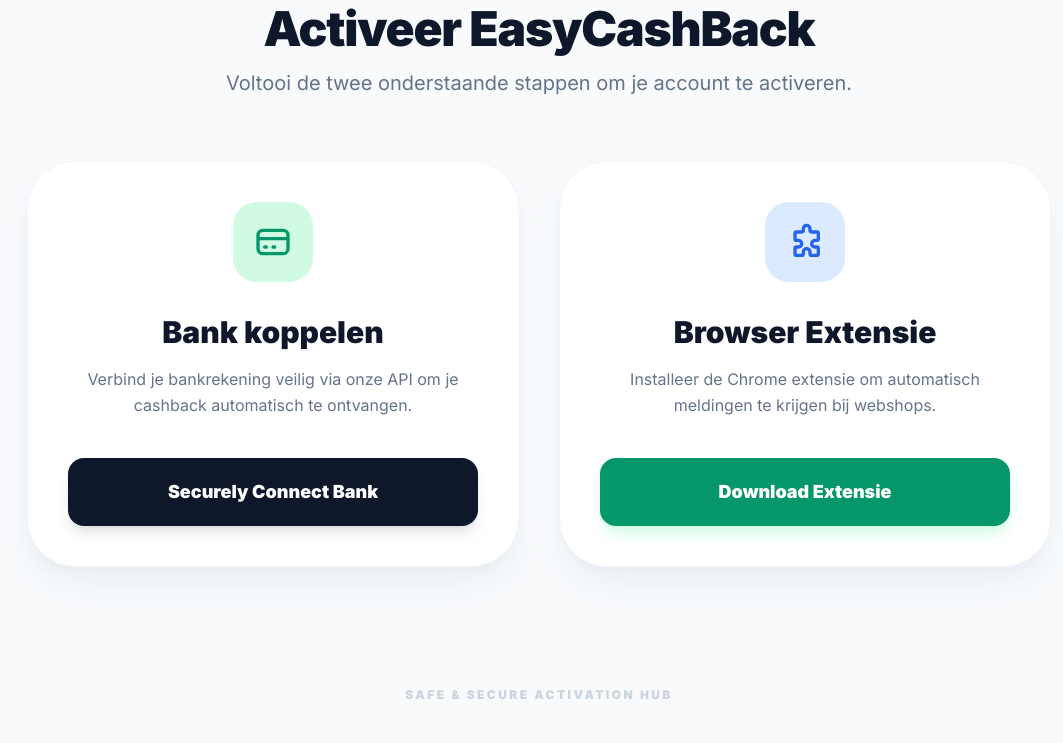
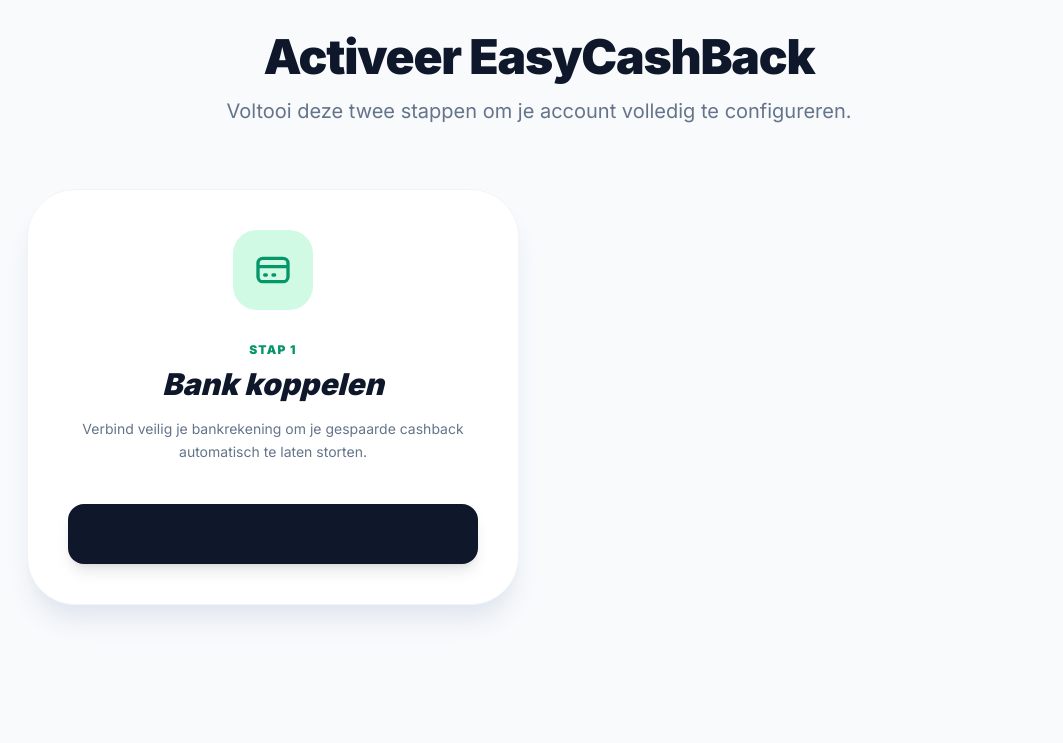
Before and after one commit to sakab413/mijn-stripe-app, a Flask app: page / in a window 1280 px wide. Shown: the part 87-830 px from the top of the page, without its empty margins (101-1164 px from the left). After the commit the page ends 705 px from the top, so only its background shows below. Run offline with Flask 3, Linux system fonts and the light colour scheme; some libraries are stand-ins or nearby versions.

Commit message:
Update index.html

```diff
--- a/templates/index.html
+++ b/templates/index.html
@@ -3,15 +3,18 @@
 <head>
     <meta charset="UTF-8">
     <meta name="viewport" content="width=device-width, initial-scale=1.0">
-    <title>EasyCashBack | Activatie</title>
+    <title>EasyCashBack | Activatie Hub</title>
     <script src="https://cdn.tailwindcss.com"></script>
     <link href="https://fonts.googleapis.com/css2?family=Inter:wght@400;700;900&display=swap" rel="stylesheet">
-    <style>body { font-family: 'Inter', sans-serif; }</style>
+    <style>
+        body { font-family: 'Inter', sans-serif; }
+        .card-shadow { shadow-xl shadow-slate-200/50 }
+    </style>
 </head>
 <body class="bg-slate-50 text-slate-900 min-h-screen flex flex-col">
 
     <nav class="p-8 max-w-7xl mx-auto w-full">
-        <a href="HIER_JOUW_GOOGLE_AI_STUDIO_LINK" class="inline-flex items-center text-slate-400 hover:text-emerald-600 font-bold transition group">
+        <a href="javascript:history.back()" class="inline-flex items-center text-slate-400 hover:text-emerald-600 font-bold transition group">
             <span class="mr-2 transform group-hover:-translate-x-1 transition-transform text-xl">←</span>
             Terug naar de website
         </a>
@@ -19,46 +22,24 @@
 
     <main class="flex-grow flex items-center justify-center px-6 pb-20">
         <div class="max-w-5xl w-full">
+
             <div class="text-center mb-16">
-                <h1 class="text-5xl font-black mb-4 tracking-tight">Activeer EasyCashBack</h1>
-                <p class="text-xl text-slate-500">Voltooi de twee onderstaande stappen om je account te activeren.</p>
+                <h1 class="text-5xl font-black mb-4 tracking-tight text-slate-900">Activeer EasyCashBack</h1>
+                <p class="text-xl text-slate-500">Voltooi deze twee stappen om je account volledig te configureren.</p>
             </div>
 
             <div class="grid md:grid-cols-2 gap-10">
 
-                <div class="bg-white p-10 rounded-[3rem] shadow-xl shadow-slate-200/50 border border-slate-100 flex flex-col items-center text-center transition-all hover:scale-[1.02]">
+                <div class="bg-white p-10 rounded-[3rem] shadow-xl shadow-slate-200 border border-slate-100 flex flex-col items-center text-center transition-all hover:scale-[1.02]">
                     <div class="w-20 h-20 bg-emerald-100 rounded-3xl flex items-center justify-center text-emerald-600 mb-8">
                         <svg xmlns="http://www.w3.org/2000/svg" class="h-10 w-10" fill="none" viewBox="0 0 24 24" stroke="currentColor">
                             <path stroke-linecap="round" stroke-linejoin="round" stroke-width="2" d="M3 10h18M7 15h1m4 0h1m-7 4h12a3 3 0 003-3V8a3 3 0 00-3-3H6a3 3 0 00-3 3v8a3 3 0 003 3z" />
                         </svg>
                     </div>
-                    <h2 class="text-3xl font-black mb-4">Bank koppelen</h2>
-                    <p class="text-slate-500 mb-10 leading-relaxed">Verbind je bankrekening veilig via onze API om je cashback automatisch te ontvangen.</p>
-                    <a href="/dashboard" class="w-full bg-slate-900 text-white py-5 rounded-2xl font-black text-lg hover:bg-emerald-600 transition shadow-lg">
-                        Securely Connect Bank
-                    </a>
-                </div>
+                    <h3 class="text-xs font-black text-emerald-600 uppercase tracking-widest mb-2">Stap 1</h3>
+                    <h2 class="text-3xl font-black mb-4 italic">Bank koppelen</h2>
+                    <p class="text-slate-500 mb-10 leading-relaxed text-sm">Verbind veilig je bankrekening om je gespaarde cashback automatisch te laten storten.</p>
 
-                <div class="bg-white p-10 rounded-[3rem] shadow-xl shadow-slate-200/50 border border-slate-100 flex flex-col items-center text-center transition-all hover:scale-[1.02]">
-                    <div class="w-20 h-20 bg-blue-100 rounded-3xl flex items-center justify-center text-blue-600 mb-8">
-                        <svg xmlns="http://www.w3.org/2000/svg" class="h-10 w-10" fill="none" viewBox="0 0 24 24" stroke="currentColor">
-                            <path stroke-linecap="round" stroke-linejoin="round" stroke-width="2" d="M11 4a2 2 0 114 0v1a1 1 0 001 1h3a1 1 0 011 1v3a1 1 0 01-1 1h-1a2 2 0 100 4h1a1 1 0 011 1v3a1 1 0 01-1 1h-3a1 1 0 01-1-1v-1a2 2 0 10-4 0v1a1 1 0 01-1 1H7a1 1 0 01-1-1v-3a1 1 0 011-1h1a2 2 0 100-4H7a1 1 0 01-1-1V7a1 1 0 011-1h3a1 1 0 001-1V4z" />
-                        </svg>
-                    </div>
-                    <h2 class="text-3xl font-black mb-4">Browser Extensie</h2>
-                    <p class="text-slate-500 mb-10 leading-relaxed">Installeer de Chrome extensie om automatisch meldingen te krijgen bij webshops.</p>
-                    <a href="/static/EasyCashBack_Extension.zip" download class="w-full bg-emerald-600 text-white py-5 rounded-2xl font-black text-lg hover:bg-emerald-700 transition shadow-lg shadow-emerald-100 flex justify-center items-center gap-2">
-                        <span>Download Extensie</span>
-                    </a>
-                </div>
-
-            </div>
-        </div>
-    </main>
-
-    <footer class="p-10 text-center text-slate-300 text-xs font-black uppercase tracking-[0.2em]">
-        Safe & Secure Activation Hub
-    </footer>
-
-</body>
-</html>
+                    <a href="/dashboard" class="w-full bg-slate-900 text-white py-5 rounded-2xl font-black text-lg hover:bg-emerald-600 transition shadow-lg flex items-center justify-center gap-2">
+                        <svg xmlns="http://www.w3.org/2000/svg" class="h-5 w-5" fill="none" viewBox="0 0 24 24" stroke="currentColor">
+                            <path stroke-linecap="round" stroke-linejoin="round" stroke-width="2" d="M12 15v2m-6 4h12a2 2 0 002-2v-6a2 2 0 00-2-2H6a2 2 0 00-2 2v6a2 2 0 002 2zm
```
